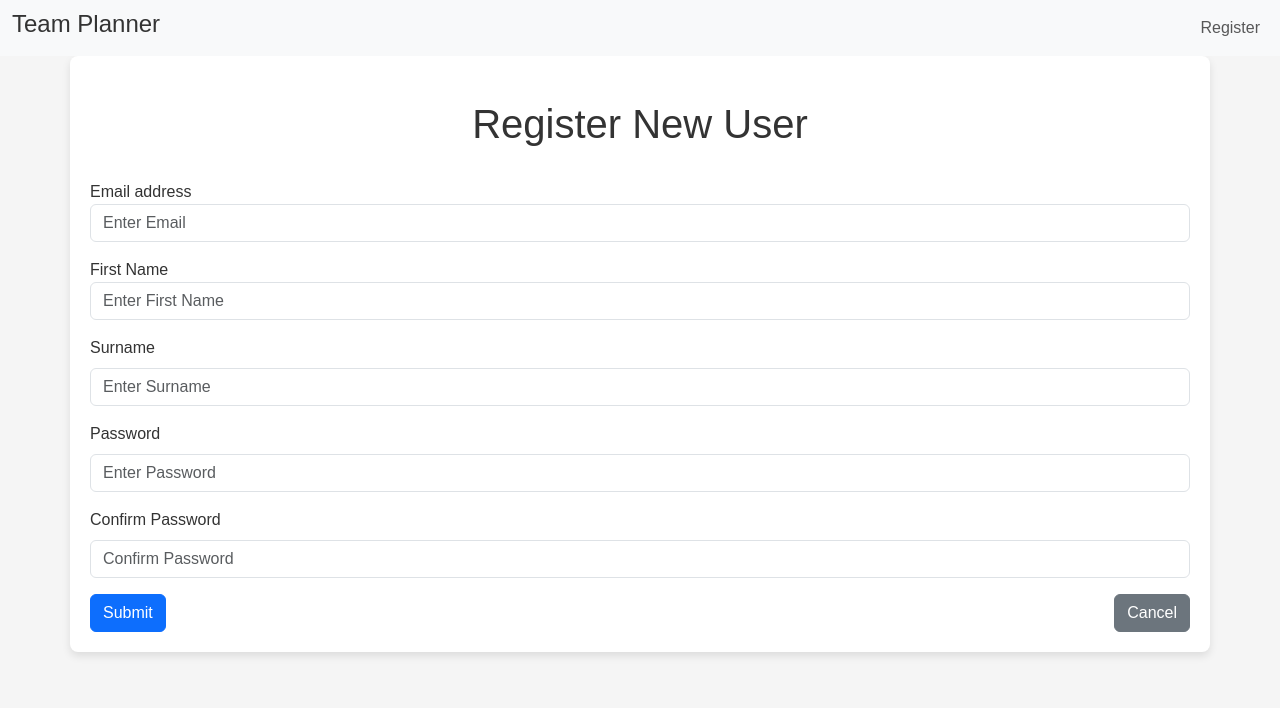
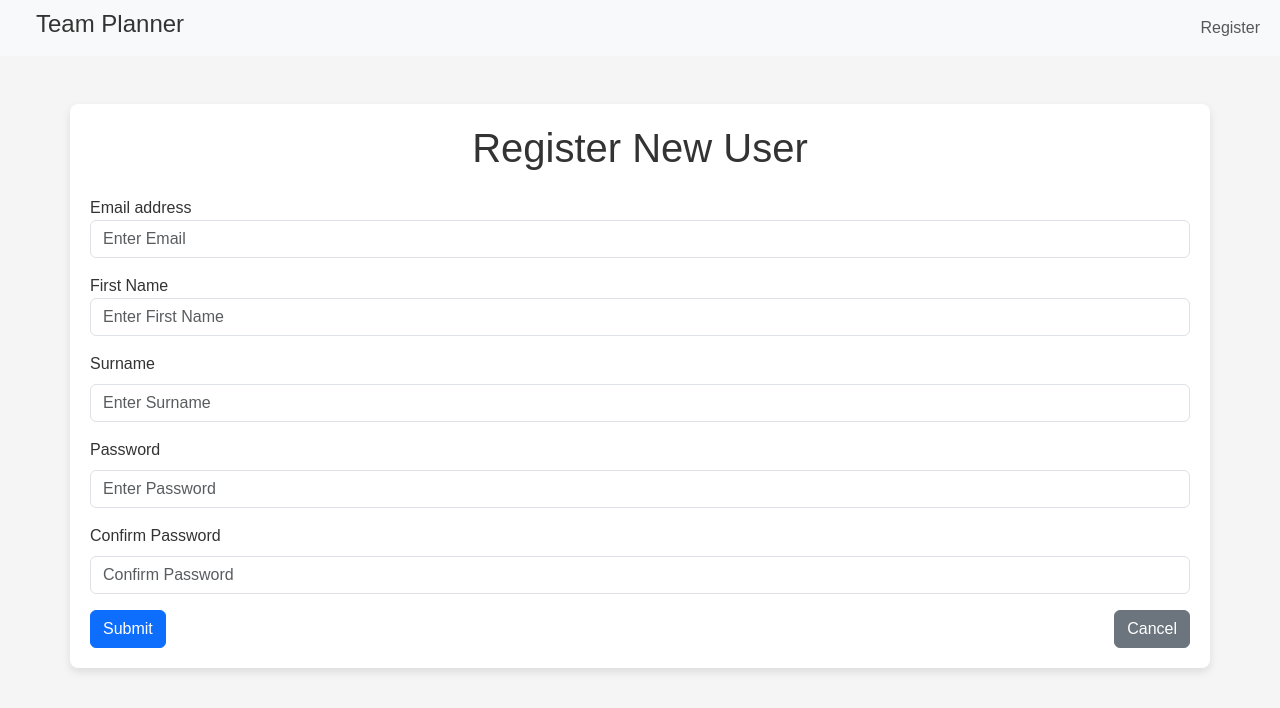
Before and after one commit to mnevison/mp-tres, a Flask app: page /register in a window 1280 px wide. Shown: the top 708 px of the page. Run offline with Flask 3, Linux system fonts and the light colour scheme; some libraries are stand-ins or nearby versions.

Commit message:
update: removed some margins to help with layout

```diff
--- a/nightsapp/templates/base.html
+++ b/nightsapp/templates/base.html
@@ -27,9 +27,9 @@
     <title>{% block title %}Nights Planner{% endblock %}</title>
   </head>
   <body>
-    <nav class="navbar navbar-expand-lg bg-body-tertiary">
+    <nav class="navbar navbar-expand-lg bg-body-tertiary mb-5">
       <div class="container-fluid">
-        <h4>Team Planner</h4>
+        <h4 class="mx-4">Team Planner</h4>
         <button
           class="navbar-toggler"
           type="button"
--- a/nightsapp/templates/login.html
+++ b/nightsapp/templates/login.html
@@ -2,7 +2,7 @@
 content %}
 
 <form method="POST" action="{{ url_for('auth.login') }}">
-  <div class="mb-3 mt-5">
+  <div class="mb-3">
     <label for="email" class="form-label">Email address</label>
     <input
       type="email"
--- a/nightsapp/templates/register.html
+++ b/nightsapp/templates/register.html
@@ -1,9 +1,7 @@
 {% extends "base.html" %} {% block title %}Register User{% endblock %} {% block
 content %}
 
-<div class="row d-flex mt-4">
-  <h1 class="align-self-center text-center">Register New User</h1>
-</div>
+<h1 class="text-center">Register New User</h1>
 
 <form method="POST" action="{{ url_for('auth.register') }}">
   <div class="mb-3 mt-4">
```
